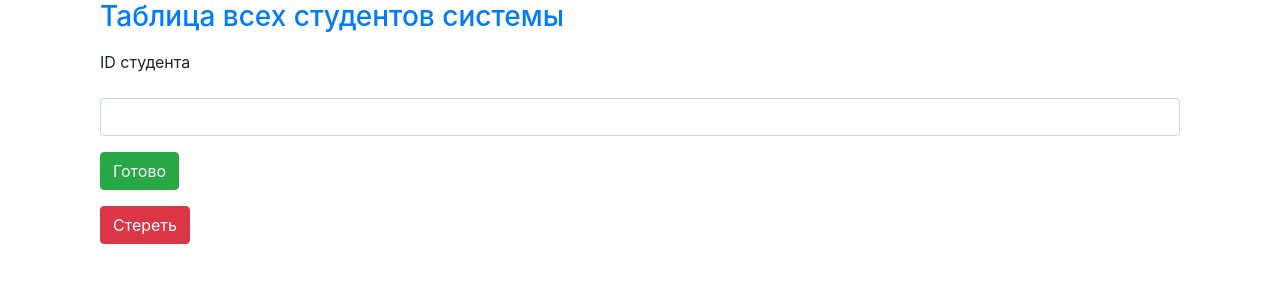
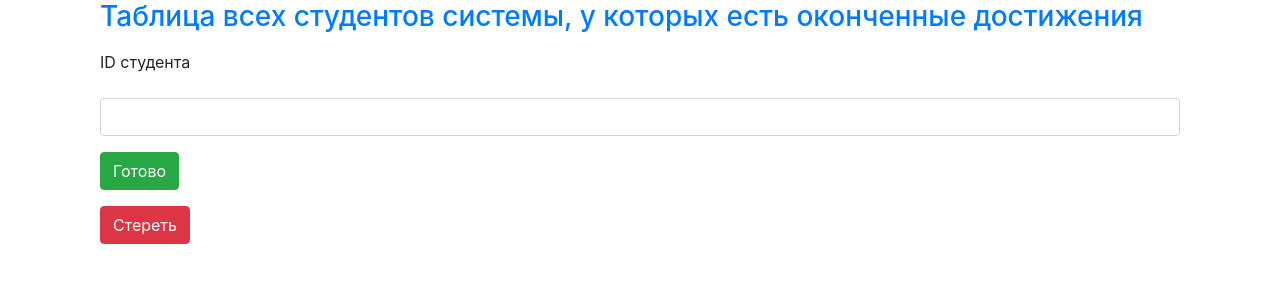
Before and after one commit to Egor137-YaJ/EduCred_YANDEX_MYWEB, a Flask app: template templates/employer_workspace.html in a window 1280 px wide. Shown: the part 86-386 px from the top of the page. Run offline with Flask 3, Linux system fonts and the light colour scheme; the template is opened without the code that fills it: values that come from a table or form of the project are taken from there, others are empty; some libraries are stand-ins or nearby versions.

Commit message:
+some fixes, titles, titles in table

```diff
--- a/templates/employer_workspace.html
+++ b/templates/employer_workspace.html
@@ -19,7 +19,7 @@
        role="button"
        aria-expanded="false"
        aria-controls="confirmed">
-        <h3>Таблица всех студентов системы</h3>
+        <h3>Таблица всех студентов системы, у которых есть оконченные достижения</h3>
     </a>
     <div class="collapse" id="confirmed">
         <div class="table-box">
--- a/templates/university_workspace.html
+++ b/templates/university_workspace.html
@@ -108,6 +108,7 @@
             <thead class="table-light">
             <tr>
                 <th>Название проекта</th>
+                <th>ФИО Студента</th>
                 <th>Дата написания</th>
                 <th>файл</th>
                 <th>Действие</th>
@@ -117,6 +118,7 @@
             {% for proj in projs %}
                 <tr>
                     <td>{{ proj.title }}</td>
+                    <td>{{ proj.student.student_nsp }}</td>
                     <td>{{ proj.start_date.strftime("%d.%m.%Y") }}</td>
                     <td>
                         {% set ext = proj.file_path.split('.')[-1].lower() %}
```
Also changed, not shown: db/EduCred_data.db, 1 other file.
